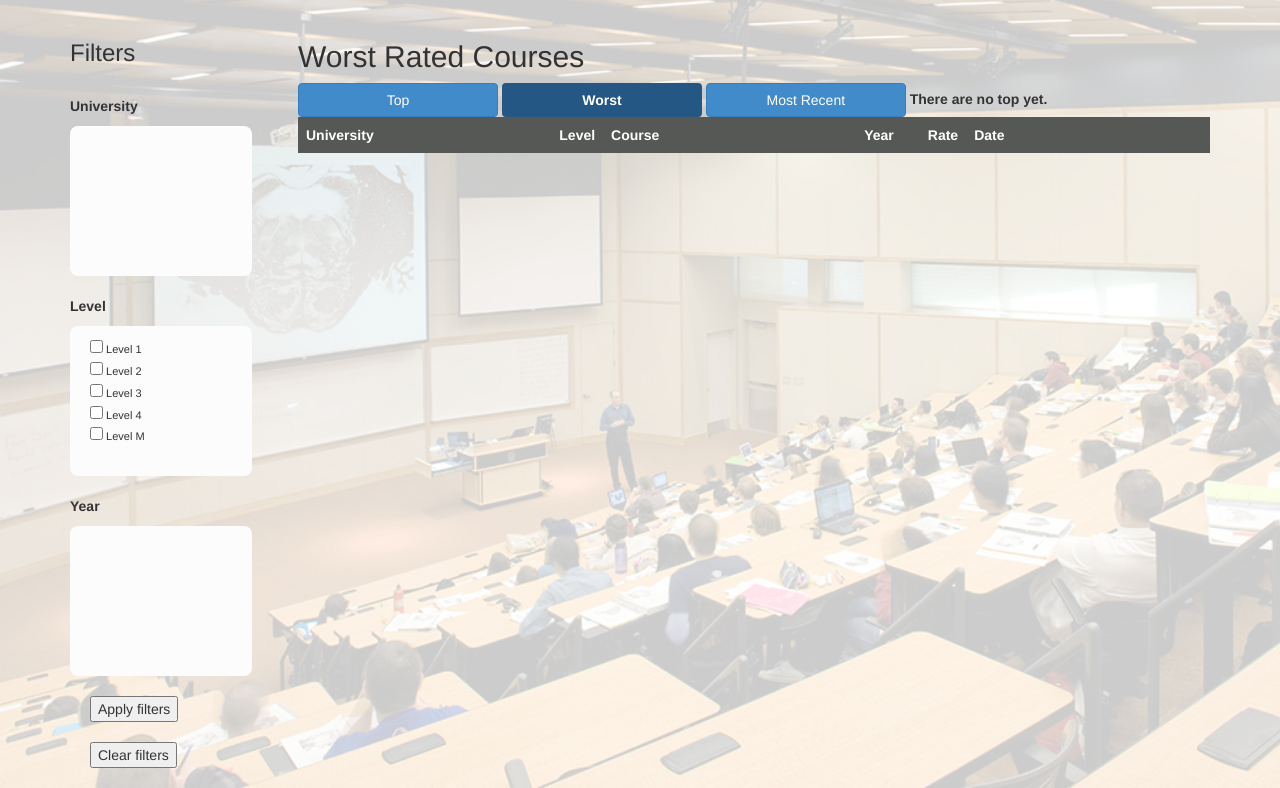
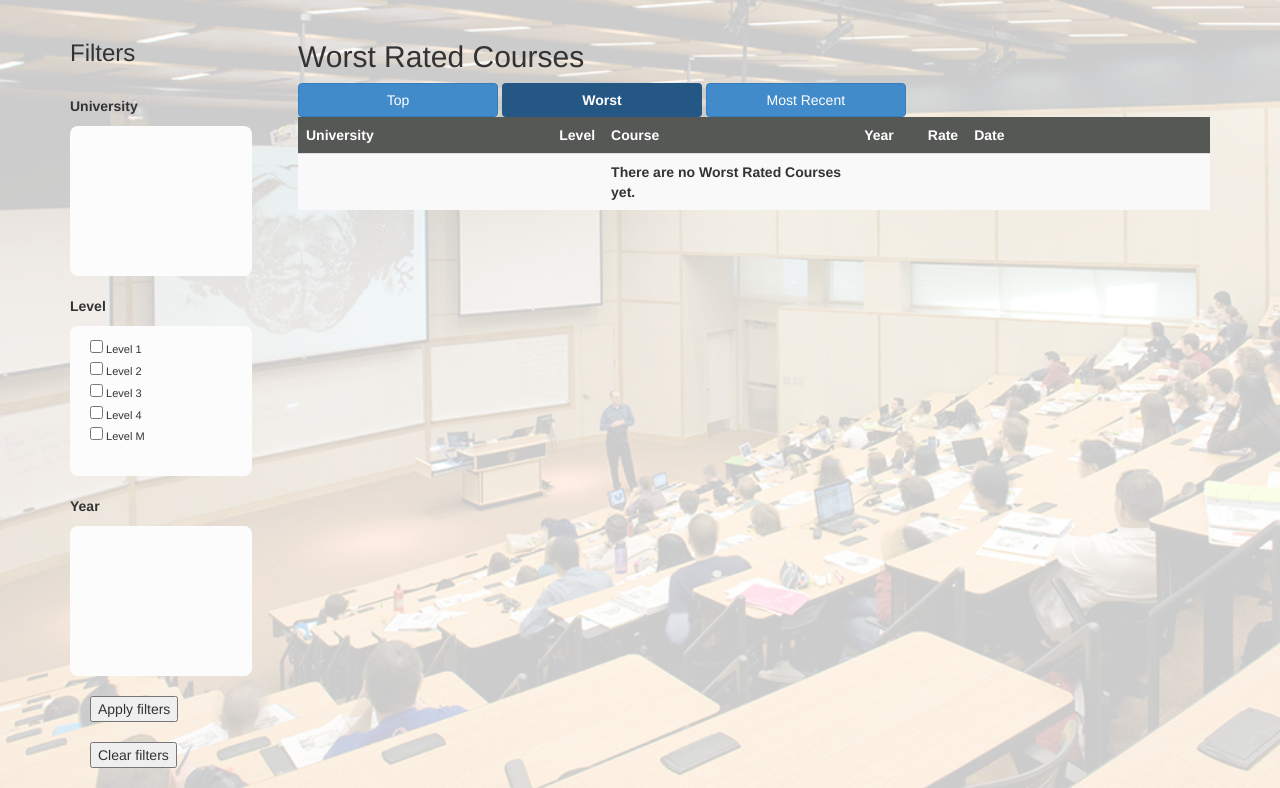
Before and after one commit to gambrinous/internet_technology, a Django app: page /rate/rated_courses/worst/ in a window 1280 px wide. Shown: the part 222-1010 px from the top of the page. Run offline with Django 3.2, Linux system fonts and the light colour scheme; data that the repository does not hold is empty; some libraries are stand-ins or nearby versions.

Commit message:
There are no {{ title }} yet.

```diff
--- a/templates/rate/rated_courses.html
+++ b/templates/rate/rated_courses.html
@@ -95,7 +95,14 @@
                         </tr>
                     {% endfor %}
                 {% else %}
-            <strong>There are no top yet.</strong>
+                    <tr class="my_table_tr">
+                        <td></td>
+                        <td></td>
+                        <td><strong>There are no {{ title }} yet.</strong></td>
+                        <td></td>
+                        <td></td>
+                        <td></td>
+                    </tr>
                 {% endif %}
             </table>
         </div>
```
Lines whose indentation alone changed are shown as unchanged.
